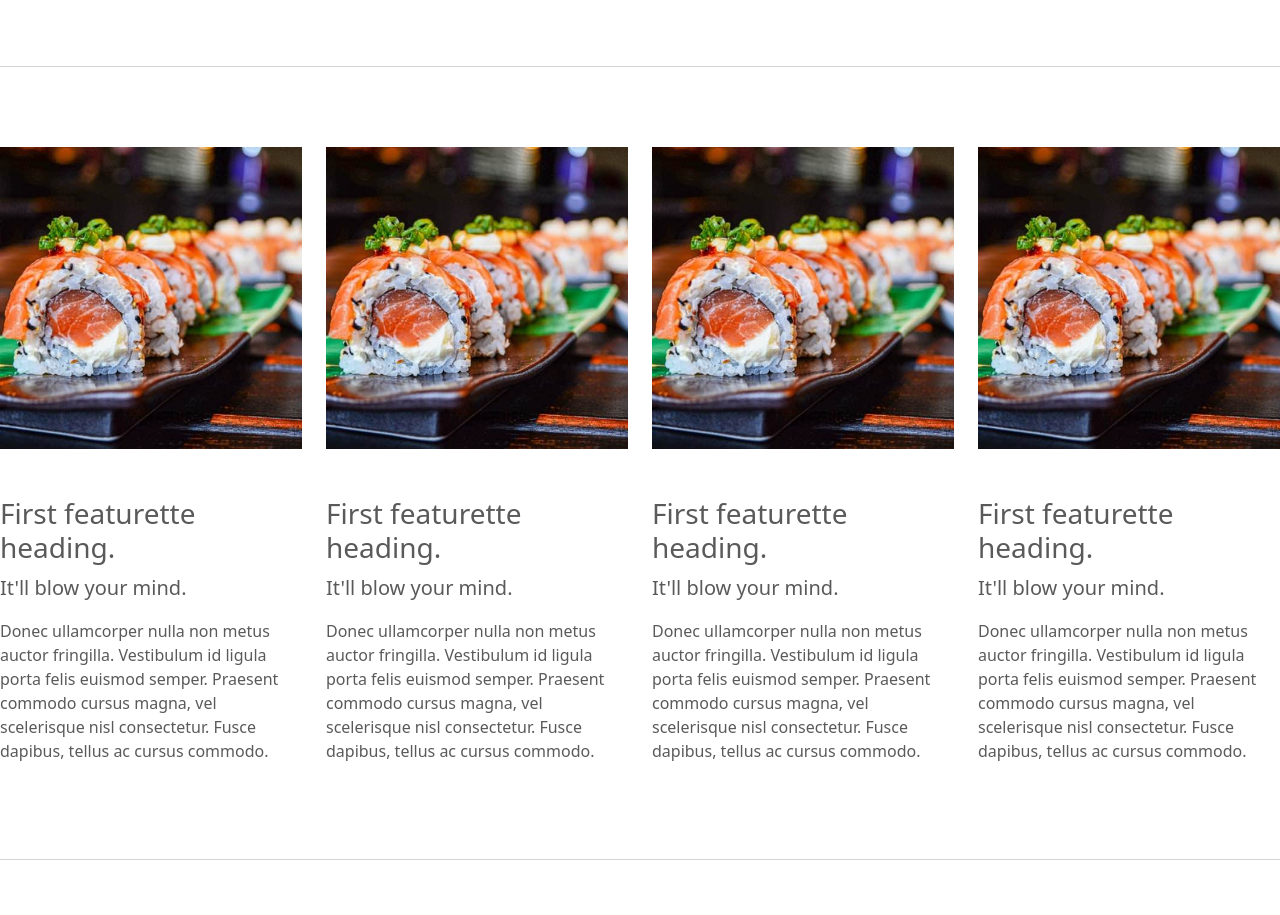
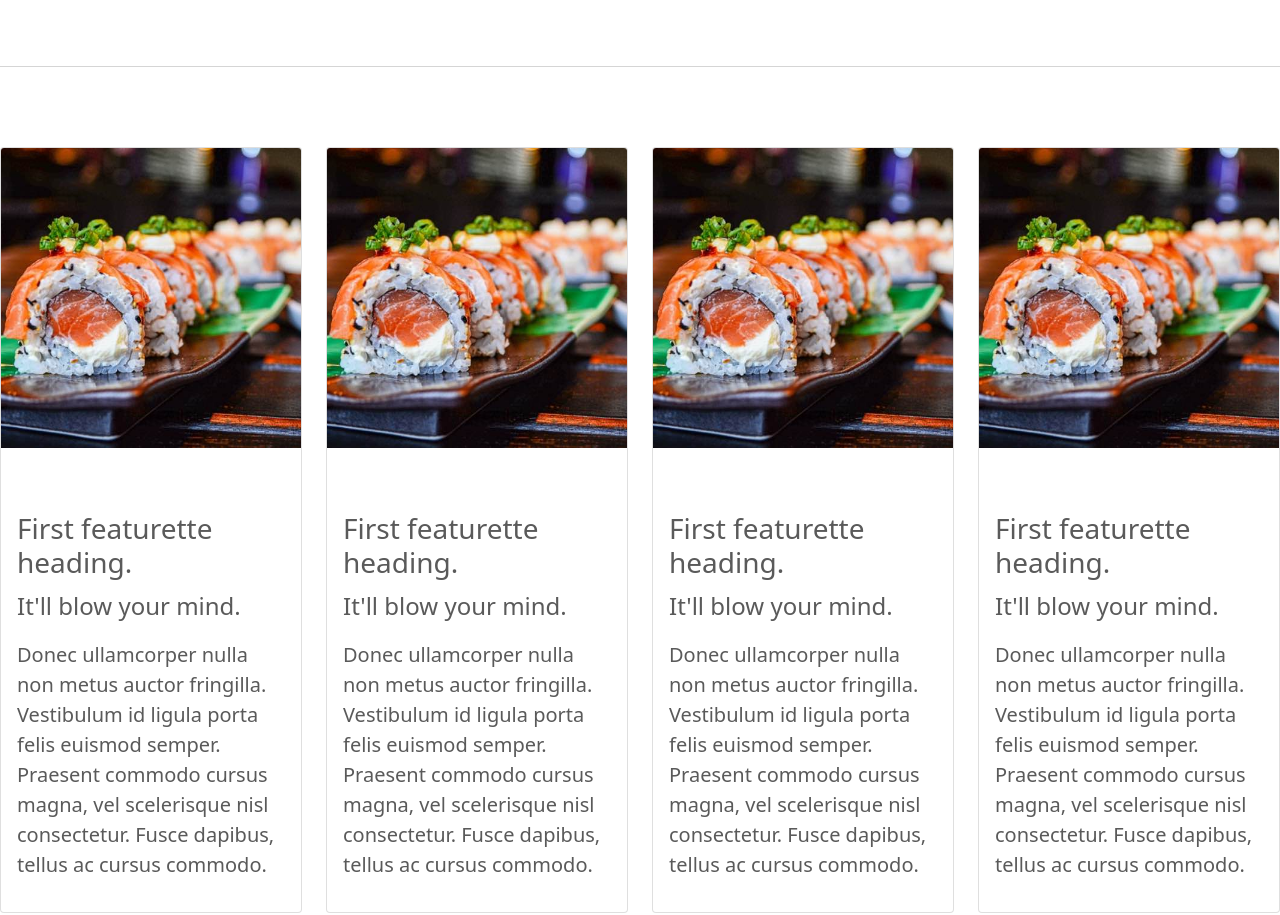
Before and after one commit to io0O2/bootstrap-basic-kadai, a plain HTML site: page kadai_006/index_for_student.html in a window 1280 px wide. Shown: the part 960-1875 px from the top of the page. Drawn offline with Linux system fonts and the light colour scheme.

Commit message:
kadai_006を修正、再アップロード

```diff
--- a/kadai_006/index_for_student.html
+++ b/kadai_006/index_for_student.html
@@ -57,55 +57,77 @@
         </div>
       </div>
 
+
+
+
       <!-- お寿司部分開始 -->
-
       <!-- ここからコードを変更しカードデザインに変更してください -->
       <hr class="featurette-divider">
-      <div class="row">
-        <div class="col-md-3">
-          <img src="img/sushi.jpg" class="img-fluid" alt="サンプル画像3">
 
-          <h2 class="fs-3 mt-5">First featurette heading. </h2>
-          <p class="fs-5">It'll blow your mind.</p>
-          <p class="lead fs-6">Donec ullamcorper nulla non metus auctor fringilla. Vestibulum id ligula porta felis
-            euismod
-            semper. Praesent commodo cursus magna, vel scelerisque nisl consectetur. Fusce dapibus, tellus ac cursus
-            commodo.</p>
+
+
+
+      <div class="row row-cols-1 row-cols-md-4 g-4">
+        <!-- 左側7/12の部分 -->
+        <div class="col">
+          <div class="card">
+            <img src="img/sushi.jpg" class="card-img-top" alt="サンプル画像3">
+            <div class="card-body">
+              <h2 class="fs-3 mt-5">First featurette heading. </h2>
+              <p class="fs-4">It'll blow your mind.</p>
+              <p class="lead">Donec ullamcorper nulla non metus auctor fringilla. Vestibulum id ligula porta felis
+                euismod
+                semper. Praesent commodo cursus magna, vel scelerisque nisl consectetur. Fusce dapibus, tellus ac cursus
+                commodo.</p>
+            </div>
+          </div>
         </div>
 
-        <div class="col-md-3">
-          <img src="img/sushi.jpg" class="img-fluid" alt="サンプル画像3">
-
-          <h2 class="fs-3 mt-5">First featurette heading. </h2>
-          <p class="fs-5">It'll blow your mind.</p>
-          <p class="lead fs-6">Donec ullamcorper nulla non metus auctor fringilla. Vestibulum id ligula porta felis
-            euismod
-            semper. Praesent commodo cursus magna, vel scelerisque nisl consectetur. Fusce dapibus, tellus ac cursus
-            commodo.</p>
+        <div class="col">
+          <div class="card">
+            <img src="img/sushi.jpg" class="card-img-top" alt="サンプル画像3">
+            <div class="card-body">
+              <h2 class="fs-3 mt-5">First featurette heading. </h2>
+              <p class="fs-4">It'll blow your mind.</p>
+              <p class="lead">Donec ullamcorper nulla non metus auctor fringilla. Vestibulum id ligula porta felis
+                euismod
+                semper. Praesent commodo cursus magna, vel scelerisque nisl consectetur. Fusce dapibus, tellus ac cursus
+                commodo.</p>
+            </div>
+          </div>
         </div>
 
-        <div class="col-md-3">
-          <img src="img/sushi.jpg" class="img-fluid" alt="サンプル画像3">
-
-          <h2 class="fs-3 mt-5">First featurette heading. </h2>
-          <p class="fs-5">It'll blow your mind.</p>
-          <p class="lead fs-6">Donec ullamcorper nulla non metus auctor fringilla. Vestibulum id ligula porta felis
-            euismod
-            semper. Praesent commodo cursus magna, vel scelerisque nisl consectetur. Fusce dapibus, tellus ac cursus
-            commodo.</p>
+        <div class="col">
+          <div class="card">
+            <img src="img/sushi.jpg" class="card-img-top" alt="サンプル画像3">
+            <div class="card-body">
+              <h2 class="fs-3 mt-5">First featurette heading. </h2>
+              <p class="fs-4">It'll blow your mind.</p>
+              <p class="lead">Donec ullamcorper nulla non metus auctor fringilla. Vestibulum id ligula porta felis
+                euismod
+                semper. Praesent commodo cursus magna, vel scelerisque nisl consectetur. Fusce dapibus, tellus ac cursus
+                commodo.</p>
+            </div>
+          </div>
         </div>
 
-        <div class="col-md-3">
-          <img src="img/sushi.jpg" class="img-fluid" alt="サンプル画像3">
+        <div class="col">
+          <div class="card">
+            <img src="img/sushi.jpg" class="card-img-top" alt="サンプル画像3">
+            <div class="card-body">
+              <h2 class="fs-3 mt-5">First featurette heading. </h2>
+              <p class="fs-4">It'll blow your mind.</p>
+              <p class="lead">Donec ullamcorper nulla non metus auctor fringilla. Vestibulum id ligula porta felis
+                euismod
+                semper. Praesent commodo cursus magna, vel scelerisque nisl consectetur. Fusce dapibus, tellus ac cursus
+                commodo.</p>
+            </div>
+          </div>
+        </div>
 
-          <h2 class="fs-3 mt-5">First featurette heading. </h2>
-          <p class="fs-5">It'll blow your mind.</p>
-          <p class="lead fs-6">Donec ullamcorper nulla non metus auctor fringilla. Vestibulum id ligula porta felis
-            euismod
-            semper. Praesent commodo cursus magna, vel scelerisque nisl consectetur. Fusce dapibus, tellus ac cursus
-            commodo.</p>
-        </div>
+
       </div>
+
 
       <!-- ここまで -->
       <!-- お寿司部分終了 -->
```
